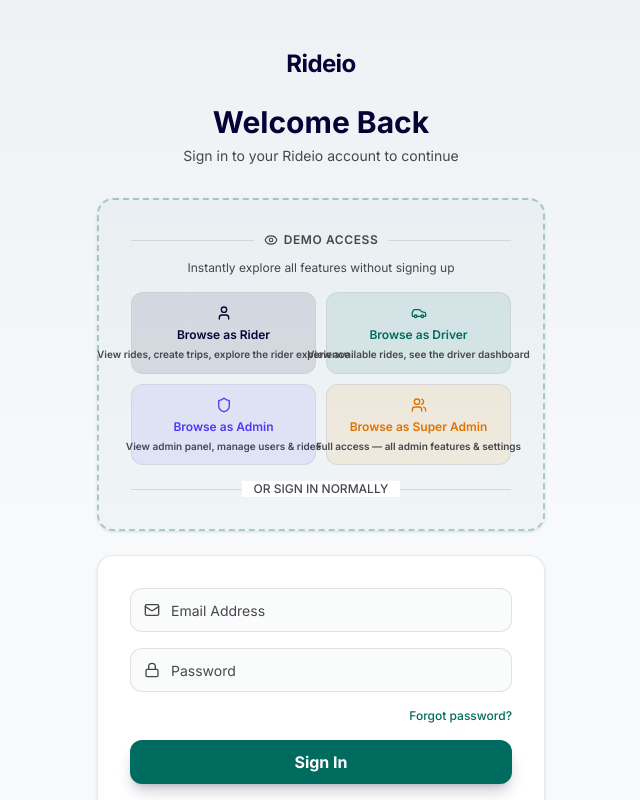
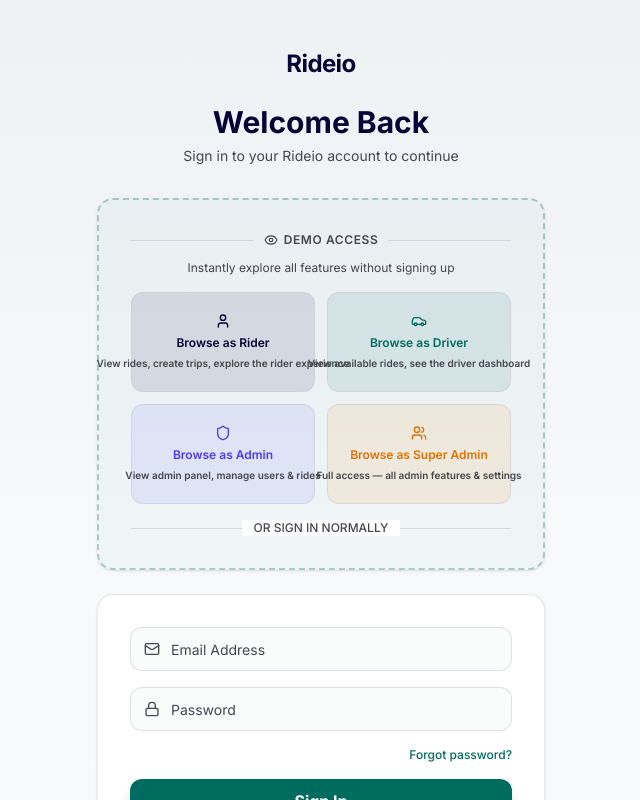
Before and after one commit to Dipto0000/Rideio-Frontend, a Next.js app: page /auth/login in a window 1280 px wide. Shown: the top 800 px of the page, without its empty margins (319-959 px from the left). Built offline with nearby package versions, Linux system fonts and the light colour scheme.

Commit message:
fix demo button text overlapping in 2-col grid

```diff
--- a/src/components/modules/Auth/DemoLoginForm.tsx
+++ b/src/components/modules/Auth/DemoLoginForm.tsx
@@ -120,7 +120,7 @@ export function DemoLoginForm() {
         Instantly explore all features without signing up
       </p>
 
-      <div className="grid grid-cols-2 gap-2.5">
+      <div className="grid grid-cols-2 gap-3">
         {DEMO_ROLES.map(({ role, label, description, icon: Icon, color }) => (
           <Button
             key={role}
@@ -128,15 +128,15 @@ export function DemoLoginForm() {
             variant="outline"
             disabled={loadingRole !== null}
             onClick={() => handleDemoLogin(role)}
-            className={`flex flex-col items-center gap-1.5 p-3 h-auto rounded-xl border-border/50 transition-all duration-200 hover:border-secondary/30 ${color}`}
+            className={`flex flex-col items-center gap-1.5 py-4 px-3 h-auto min-h-[100px] rounded-xl border-border/50 transition-all duration-200 hover:border-secondary/30 ${color}`}
           >
             {loadingRole === role ? (
-              <Loader2 className="w-5 h-5 animate-spin" />
+              <Loader2 className="w-5 h-5 animate-spin shrink-0" />
             ) : (
-              <Icon className="w-5 h-5" />
+              <Icon className="w-5 h-5 shrink-0" />
             )}
-            <span className="text-xs font-semibold leading-tight">{label}</span>
-            <span className="text-[10px] text-muted-foreground leading-tight text-center">
+            <span className="text-xs font-semibold leading-tight text-center">{label}</span>
+            <span className="text-[10px] text-muted-foreground leading-normal text-center line-clamp-2">
               {description}
             </span>
           </Button>
```
